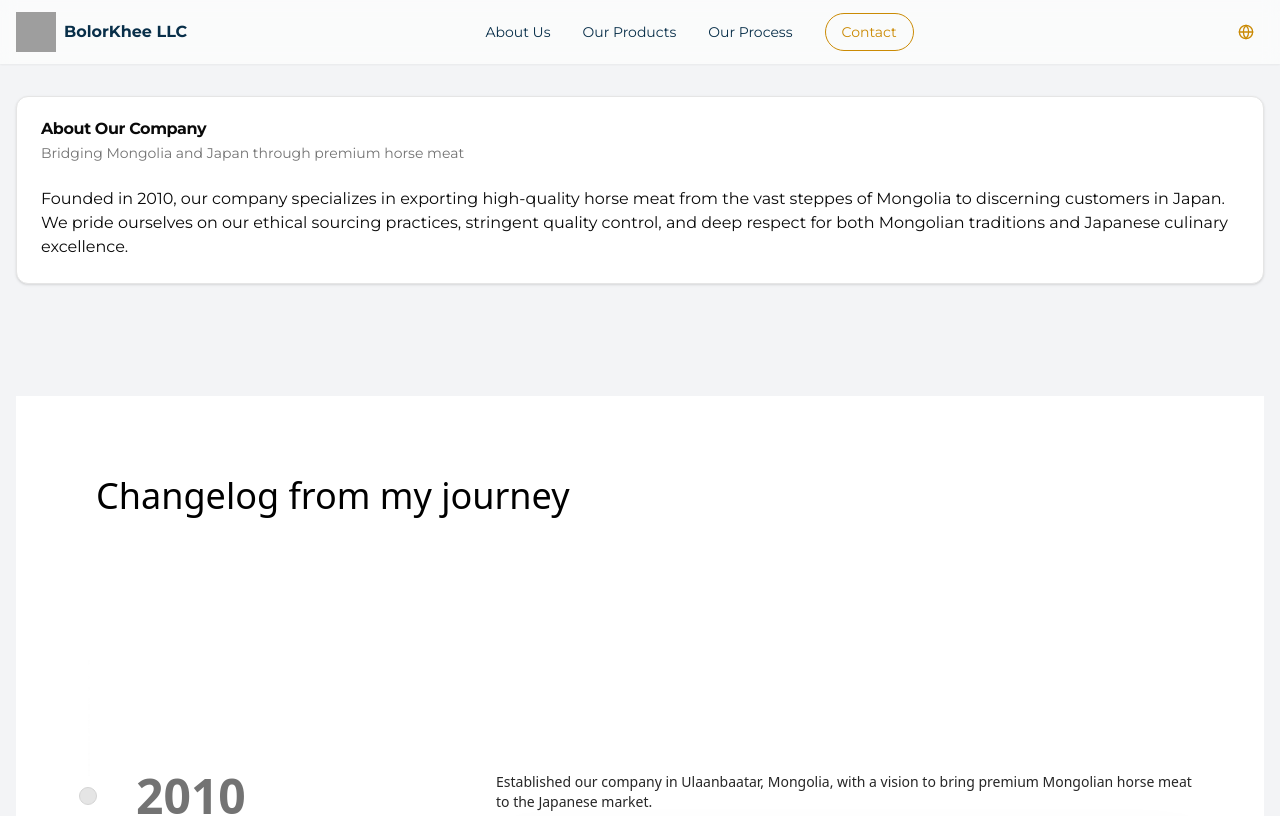
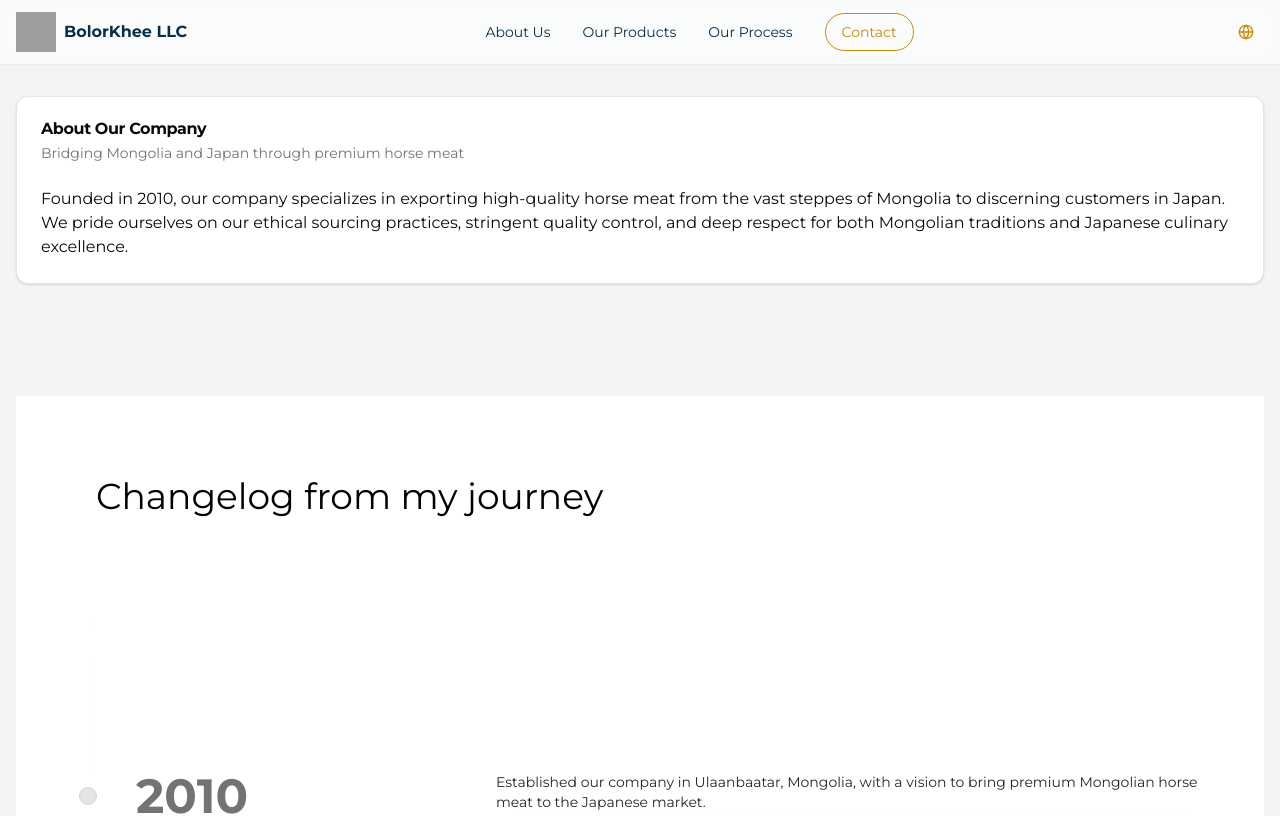
Before and after one commit to noodlesaddle/edamame, a Next.js app: page /about in a window 1280 px wide. Shown: the top 816 px of the page. Built offline with nearby package versions, Linux system fonts and the light colour scheme; grey boxes are pictures that could not be loaded.

Commit message:
updated the timeline font

```diff
--- a/components/ui/timeline.tsx
+++ b/components/ui/timeline.tsx
@@ -34,7 +34,7 @@ export const Timeline = ({ data }: { data: TimelineEntry[] }) => {
 
   return (
     <div
-      className="w-full bg-white dark:bg-neutral-950 font-sans md:px-10"
+      className="w-full bg-white dark:bg-neutral-950  md:px-10"
       ref={containerRef}
     >
       <div className="max-w-7xl mx-auto py-20 px-4 md:px-8 lg:px-10">
```
